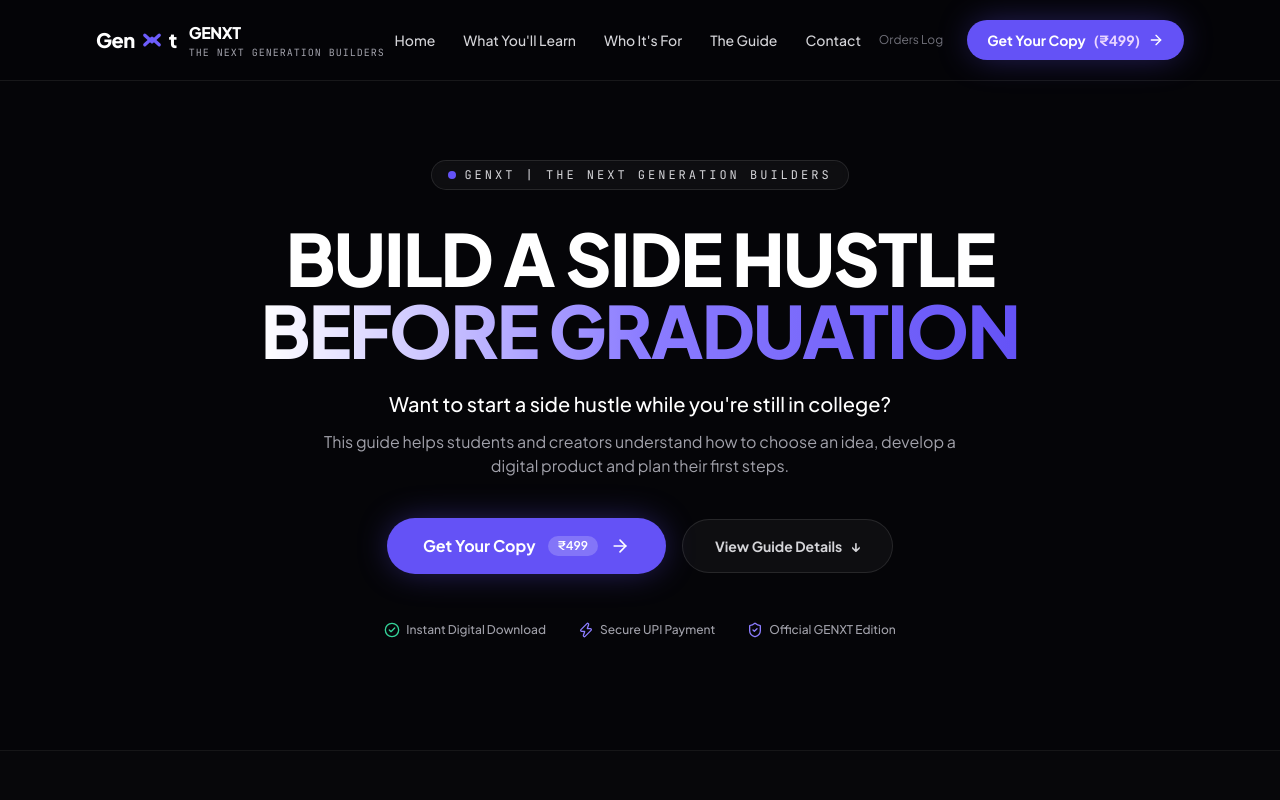
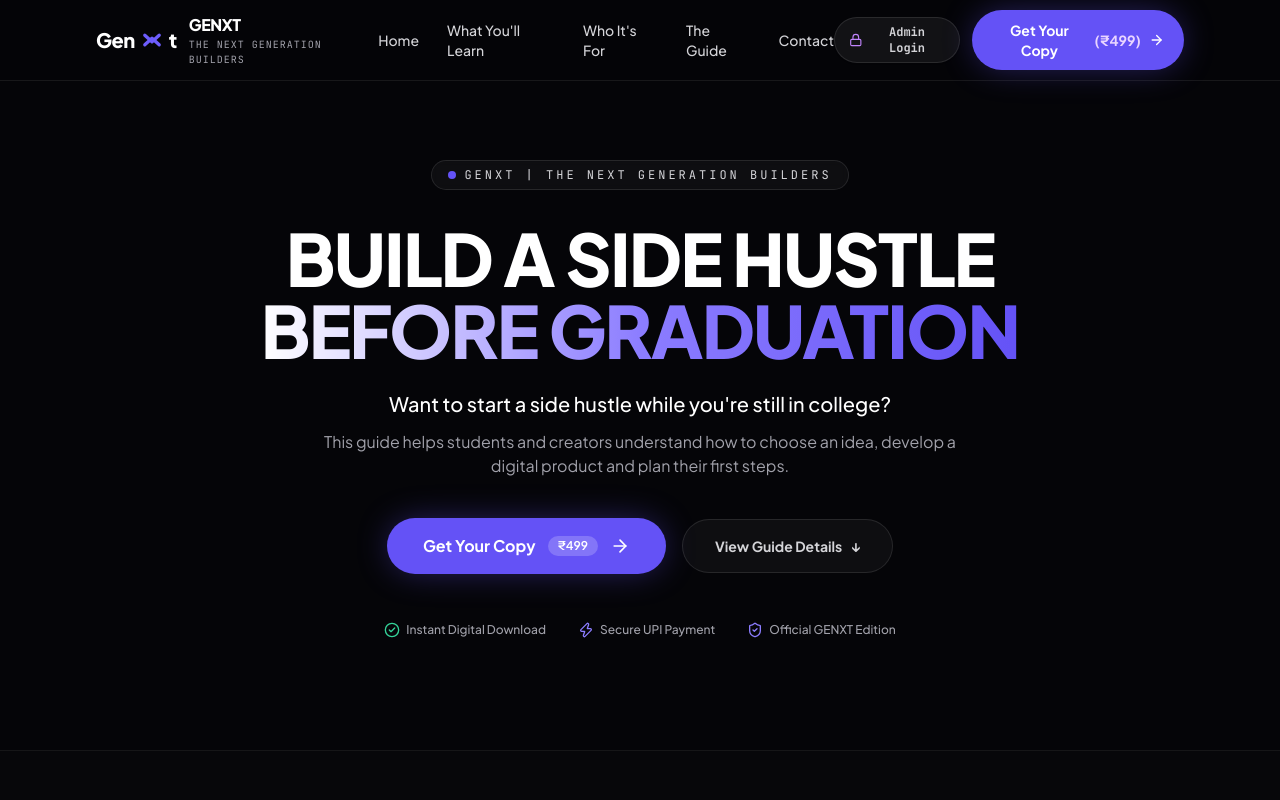
Before and after one commit to gurugokul-afk/genxt-digital-landing, a React (Vite) app in the folder client/: page / in a window 1280 px wide. Shown: the top 800 px of the page. Built offline with nearby package versions, Linux system fonts and the light colour scheme; no server answers.

Commit message:
Add prominent Admin Login buttons in navbar, footer, and #admin URL

```diff
--- a/client/src/App.tsx
+++ b/client/src/App.tsx
@@ -38,6 +38,9 @@
 
   useEffect(() => {
     fetchActiveProduct();
+    if (window.location.hash === '#admin' || window.location.search.includes('admin=true')) {
+      setIsAdminOpen(true);
+    }
   }, []);
 
   const handleOpenCheckout = () => {
@@ -89,7 +92,10 @@
       </main>
 
       {/* 7. Footer */}
-      <FooterSection onOpenLegal={(type) => setLegalModalType(type)} />
+      <FooterSection
+        onOpenLegal={(type) => setLegalModalType(type)}
+        onOpenAdmin={() => setIsAdminOpen(true)}
+      />
 
       {/* Checkout Modal (Real UPI QR Scanner & 12-digit UTR Verification) */}
       <CheckoutModal
--- a/client/src/components/FooterSection.tsx
+++ b/client/src/components/FooterSection.tsx
@@ -1,12 +1,14 @@
 import React from 'react';
 import { PRODUCT_CONFIG } from '../config/productConfig';
 import { Logo } from './Logo';
+import { Lock } from 'lucide-react';
 
 interface FooterSectionProps {
   onOpenLegal: (type: 'terms' | 'privacy') => void;
+  onOpenAdmin: () => void;
 }
 
-export const FooterSection: React.FC<FooterSectionProps> = ({ onOpenLegal }) => {
+export const FooterSection: React.FC<FooterSectionProps> = ({ onOpenLegal, onOpenAdmin }) => {
   return (
     <footer className="py-14 bg-[#050508] border-t border-white/[0.08]">
       <div className="max-w-4xl mx-auto px-4 sm:px-6 lg:px-8 text-center space-y-6">
@@ -22,7 +24,7 @@
           </p>
         </div>
 
-        {/* Footer Links: Home | Contact | Terms of Use | Privacy Policy */}
+        {/* Footer Links: Home | Contact | Terms of Use | Privacy Policy | Admin Login */}
         <div className="flex flex-wrap items-center justify-center gap-x-6 gap-y-2 text-xs sm:text-sm text-zinc-400 font-medium">
           <a href="#main" className="hover:text-white transition-colors">Home</a>
           <span className="text-zinc-600">|</span>
@@ -41,6 +43,14 @@
           >
             Privacy Policy
           </button>
+          <span className="text-zinc-600">|</span>
+          <button
+            onClick={onOpenAdmin}
+            className="hover:text-purple-300 text-purple-400/90 transition-colors flex items-center gap-1 font-mono text-xs"
+          >
+            <Lock className="w-3 h-3" />
+            <span>Admin Login</span>
+          </button>
         </div>
 
         {/* Copyright notice */}
--- a/client/src/components/Navbar.tsx
+++ b/client/src/components/Navbar.tsx
@@ -1,7 +1,7 @@
 import React, { useState } from 'react';
 import { Logo } from './Logo';
 import { PRODUCT_CONFIG } from '../config/productConfig';
-import { Menu, X, ArrowRight, MessageCircle } from 'lucide-react';
+import { Menu, X, ArrowRight, MessageCircle, Lock } from 'lucide-react';
 
 interface NavbarProps {
   onOpenCheckout: () => void;
@@ -39,14 +39,18 @@
           </nav>
 
           {/* Right Action */}
-          <div className="hidden md:flex items-center gap-4">
+          <div className="hidden md:flex items-center gap-3">
+            {/* Prominent Admin Login Button */}
             <button
               onClick={onOpenAdmin}
-              className="text-xs text-zinc-500 hover:text-zinc-300 transition-colors px-2 py-1"
-              title="Admin Orders Panel"
+              className="px-3.5 py-1.5 rounded-full text-xs font-mono font-semibold text-zinc-300 hover:text-white bg-white/[0.06] hover:bg-white/[0.12] border border-white/10 transition-colors flex items-center gap-1.5 shadow-sm"
+              title="Admin Portal (Manage Products & Purchases)"
             >
-              Orders Log
+              <Lock className="w-3.5 h-3.5 text-purple-400" />
+              <span>Admin Login</span>
             </button>
+
+            {/* Get Your Copy CTA */}
             <button
               onClick={onOpenCheckout}
               className="relative group inline-flex items-center justify-center gap-2 px-5 py-2.5 rounded-full text-xs sm:text-sm font-bold text-white bg-[#6452f6] hover:bg-[#5240eb] transition-all duration-200 shadow-glow active:scale-95"
@@ -57,11 +61,18 @@
             </button>
           </div>
 
-          {/* Mobile Menu Button */}
+          {/* Mobile Actions */}
           <div className="flex md:hidden items-center gap-2">
             <button
+              onClick={onOpenAdmin}
+              className="p-2 rounded-lg text-zinc-400 hover:text-white bg-white/5 border border-white/10"
+              title="Admin Login"
+            >
+              <Lock className="w-4 h-4 text-purple-400" />
+            </button>
+            <button
               onClick={onOpenCheckout}
-              className="px-3.5 py-1.5 rounded-full text-xs font-bold text-white bg-[#6452f6] shadow-glow"
+              className="px-3 py-1.5 rounded-full text-xs font-bold text-white bg-[#6452f6] shadow-glow"
             >
               {PRODUCT_CONFIG.currencySymbol}{PRODUCT_CONFIG.actualPrice}
             </button>
@@ -128,6 +139,19 @@
               <span>({PRODUCT_CONFIG.currencySymbol}{PRODUCT_CONFIG.actualPrice})</span>
               <ArrowRight className="w-4 h-4" />
             </button>
+
+            {/* Mobile Admin Login Button */}
+            <button
+              onClick={() => {
+                setMobileMenuOpen(false);
+                onOpenAdmin();
+              }}
+              className="w-full py-2.5 rounded-full text-center font-bold text-zinc-200 bg-white/[0.06] border border-white/10 hover:bg-white/10 flex items-center justify-center gap-2 text-xs"
+            >
+              <Lock className="w-3.5 h-3.5 text-purple-400" />
+              <span>Admin Login (Manage Products & Orders)</span>
+            </button>
+
             <a
               href={PRODUCT_CONFIG.whatsappLink}
               target="_blank"
```
